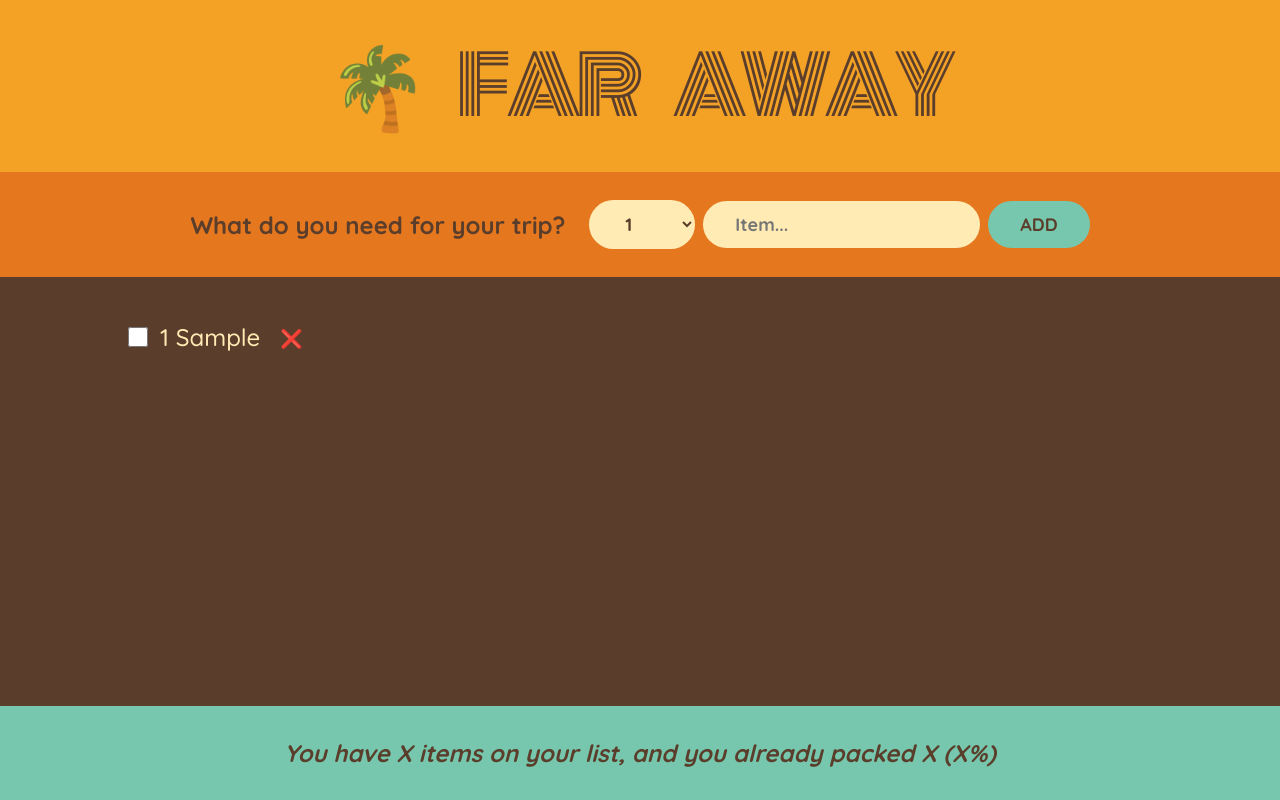
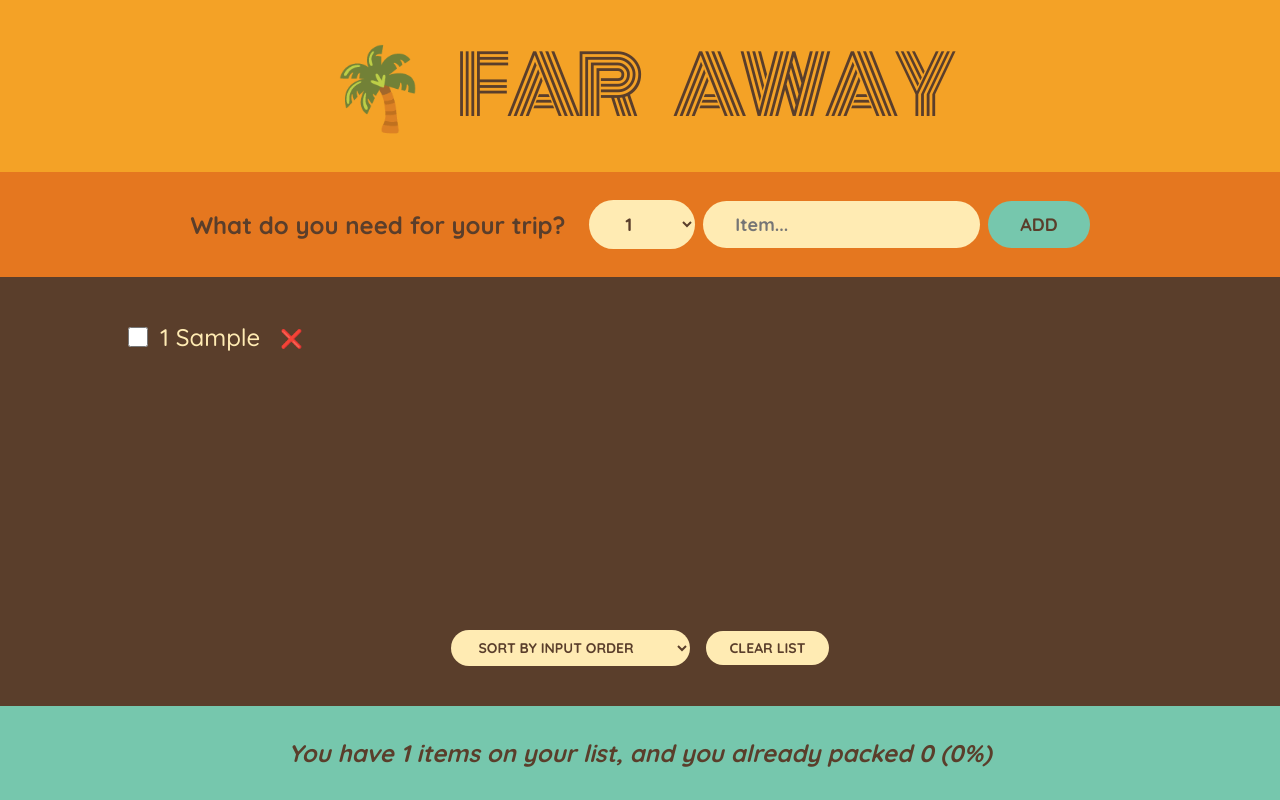
Before and after one commit to dhruvArora8053/reactPractice, a React (Create React App) app: page / in a window 1280 px wide. Both pictures are taken after typing "Sample" into the empty fields and a click on the button "ADD". Built offline with nearby package versions, Linux system fonts and the light colour scheme.

Commit message:
implemented travelList

```diff
--- a/src/App.js
+++ b/src/App.js
@@ -1,10 +1,10 @@
 import { useState } from "react";
 
-const initialItems = [
-  { id: 1, description: "Passports", quantity: 2, packed: false },
-  { id: 2, description: "Socks", quantity: 12, packed: true },
-  { id: 3, description: "Charger", quantity: 1, packed: false },
-];
+// const initialItems = [
+//   { id: 1, description: "Passports", quantity: 2, packed: false },
+//   { id: 2, description: "Socks", quantity: 12, packed: true },
+//   { id: 3, description: "Charger", quantity: 1, packed: false },
+// ];
 
 export default function App() {
   const [items, setItems] = useState([]);
@@ -13,12 +13,33 @@
     setItems((items) => [...items, item]);
   }
 
+  function handleDeleteItem(id) {
+    setItems((items) => items.filter((item) => item.id !== id));
+  }
+
+  function handleToggleItem(id) {
+    setItems((items) =>
+      items.map((item) =>
+        item.id === id ? { ...item, packed: !item.packed } : item
+      )
+    );
+  }
+
+  function handleClearList() {
+    setItems([]);
+  }
+
   return (
     <div className="app">
       <Logo />
       <Form onAddItem={handleAddItem} />
-      <PackingList items={items} />
-      <Stats />
+      <PackingList
+        items={items}
+        onDeleteItem={handleDeleteItem}
+        onToggleItem={handleToggleItem}
+        onClearList={handleClearList}
+      />
+      <Stats items={items} />
     </div>
   );
 }
@@ -63,34 +84,83 @@
   );
 }
 
-function PackingList({ items }) {
+function PackingList({ items, onDeleteItem, onToggleItem, onClearList }) {
+  const [sortBy, setSortBy] = useState("input");
+
+  let sortedItems;
+
+  if (sortBy === "input") sortedItems = items;
+
+  if (sortBy === "description")
+    sortedItems = items
+      .slice()
+      .sort((a, b) => a.description.localeCompare(b.description));
+
+  if (sortBy === "packed")
+    sortedItems = items
+      .slice()
+      .sort((a, b) => Number(a.packed) - Number(b.packed));
+
   return (
     <div className="list">
       <ul>
-        {items.map((item) => (
-          <Item item={item} key={item.id} />
+        {sortedItems.map((item) => (
+          <Item
+            item={item}
+            onDeleteItem={onDeleteItem}
+            key={item.id}
+            onToggleItem={onToggleItem}
+          />
         ))}
       </ul>
+
+      <div className="actions">
+        <select value={sortBy} onChange={(e) => setSortBy(e.target.value)}>
+          <option value="input">Sort by input order</option>
+          <option value="description">Sort by description</option>
+          <option value="packed">Sort by packed status</option>
+        </select>
+        <button onClick={onClearList}>Clear list</button>
+      </div>
     </div>
   );
 }
 
-function Item({ item }) {
+function Item({ item, onDeleteItem, onToggleItem }) {
   return (
     <li>
-      <input type="checkbox" />
-      <span>
+      <input
+        type="checkbox"
+        value={item.packed}
+        onChange={() => onToggleItem(item.id)}
+      />
+      <span style={item.packed ? { textDecoration: "line-through" } : {}}>
         {item.quantity} {item.description}
       </span>
-      <button>❌</button>
+      <button onClick={() => onDeleteItem(item.id)}>❌</button>
     </li>
   );
 }
 
-function Stats() {
+function Stats({ items }) {
+  if (!items.length)
+    return (
+      <p className="stats">
+        <em>Start adding some items to your packing list!</em>
+      </p>
+    );
+
+  const numItems = items.length;
+  const numPacked = items.filter((item) => item.packed).length;
+  const percentage = Math.round((numPacked / numItems) * 100);
+
   return (
     <footer className="stats">
-      <em>You have X items on your list, and you already packed X (X%)</em>
+      <em>
+        {percentage === 100
+          ? `You got everything! Ready to go...`
+          : `You have ${numItems} items on your list, and you already packed ${numPacked} (${percentage}%)`}
+      </em>
     </footer>
   );
 }
```
